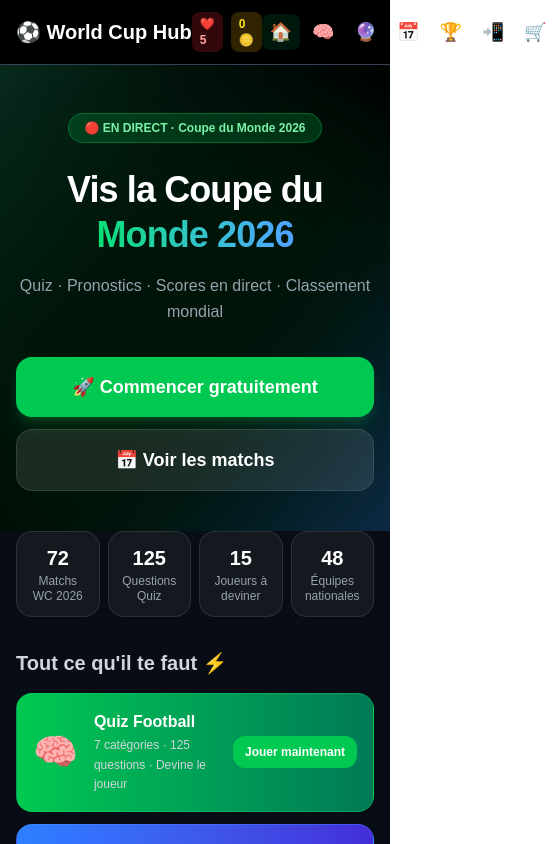
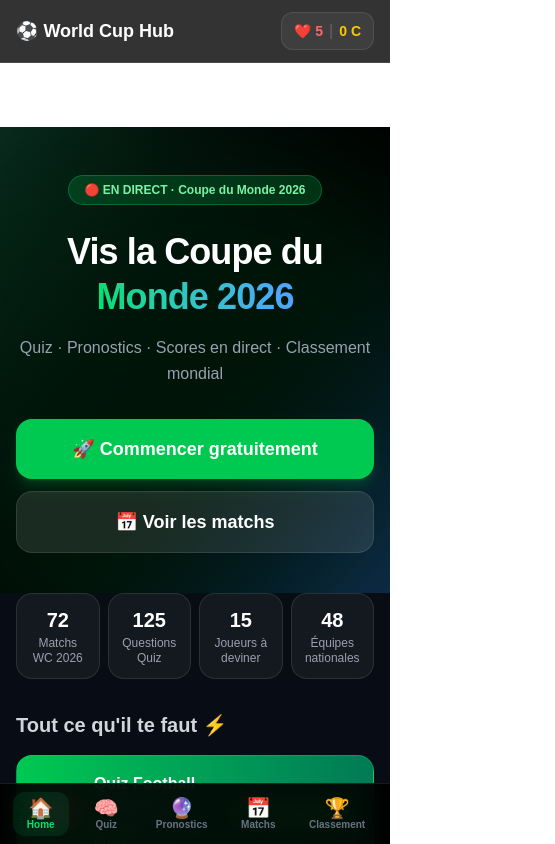
Before and after one commit to Elhadji17/world-cup-hub, a React (Vite) app: page / in a window 390 px wide. Shown: the top 844 px of the page, 555 px wide, since content can reach past the window. Built offline with nearby package versions, Linux system fonts and the light colour scheme.

Commit message:
feat: bottom nav mobile + top bar simplifiee

```diff
--- a/src/App.jsx
+++ b/src/App.jsx
@@ -21,10 +21,10 @@ import QuizLeaderboard from "./pages/QuizLeaderboard";
 
 function AnimatedRoutes() {
   const location = useLocation();
-
   return (
-    <AnimatePresence mode="wait">
-      <Routes location={location} key={location.pathname}>
+    <div className="pb-16 md:pb-0">  {/* ← ajoute ce div */}
+      <AnimatePresence mode="wait">
+        <Routes location={location} key={location.pathname}>
 
         <Route
           path="/"
@@ -73,7 +73,8 @@ function AnimatedRoutes() {
 
 
       </Routes>
-    </AnimatePresence>
+      </AnimatePresence>
+    </div>
   );
 }
 
--- a/src/components/Navbar.jsx
+++ b/src/components/Navbar.jsx
@@ -1,60 +1,103 @@
+// src/components/Navbar.jsx
+// Desktop : navbar horizontale complète
+// Mobile  : top bar simplifiée + bottom navigation
+
 import { Link, useLocation } from "react-router-dom";
 import { useGameStats }      from "../hooks/useGameStats.jsx";
+import { useAuth }           from "../hooks/useAuth";
 
-const LINKS = [
-  { to: "/",            label: "Home",       emoji: "🏠" },
-  { to: "/quiz",        label: "Quiz",       emoji: "🧠" },
-  { to: "/predictions", label: "Pronostics", emoji: "🔮" },
-  { to: "/matches",     label: "Matchs",     emoji: "📅" },
-  { to: "/leaderboard", label: "Classement", emoji: "🏆" },
-  { to: "/share",       label: "Partager",   emoji: "📲" },
-  { to: "/shop",        label: "Shop",       emoji: "🛒" },
+// Liens bottom nav mobile — 5 max
+const BOTTOM_LINKS = [
+  { to: "/",            label: "Home",      emoji: "🏠" },
+  { to: "/quiz",        label: "Quiz",      emoji: "🧠" },
+  { to: "/predictions", label: "Pronostics",emoji: "🔮" },
+  { to: "/matches",     label: "Matchs",    emoji: "📅" },
+  { to: "/leaderboard", label: "Classement",emoji: "🏆" },
 ];
 
-function Navbar() {
-  const { pathname } = useLocation();
-  const { coins, lives } = useGameStats();
+// Liens desktop complets
+const DESKTOP_LINKS = [
+  { to: "/",            label: "Home"       },
+  { to: "/quiz",        label: "Quiz"       },
+  { to: "/predictions", label: "Pronostics" },
+  { to: "/matches",     label: "Matchs"     },
+  { to: "/leaderboard", label: "Classement" },
+  { to: "/share",       label: "Partager"   },
+  { to: "/shop",        label: "Shop"       },
+];
+
+export default function Navbar() {
+  const { pathname }          = useLocation();
+  const { coins, lives }      = useGameStats();
+  const { user }              = useAuth();
 
   return (
-    <div className="flex justify-between items-center px-4 py-3 bg-black text-white border-b border-gray-700">
+    <>
+      {/* ── TOP BAR ─────────────────────────────────────────────────────── */}
+      <header className="sticky top-0 z-40 bg-black/80 backdrop-blur-md border-b border-white/10">
+        <div className="flex items-center justify-between px-4 py-3 max-w-6xl mx-auto">
 
-      {/* Titre */}
-      <Link to="/" className="font-bold text-xl hover:text-green-400 transition shrink-0">
+          {/* Logo */}
+          <Link to="/" className="font-black text-lg text-white hover:text-green-400 transition">
             ⚽ World Cup Hub
           </Link>
 
-      {/* Coins + Vies — centre */}
-      <div className="flex items-center gap-2 text-xs font-bold">
-        <span className="bg-red-500/20 text-red-300 px-2 py-1 rounded-lg">
-          ❤️ {lives}
-        </span>
-        <span className="bg-yellow-500/20 text-yellow-300 px-2 py-1 rounded-lg">
-          {coins} 🪙
-        </span>
-      </div>
-
-      {/* Liens navigation */}
-      <div className="flex gap-1 md:gap-2 text-sm md:text-base">
-        {LINKS.map(({ to, label, emoji }) => {
+          {/* Desktop — liens */}
+          <nav className="hidden md:flex items-center gap-1">
+            {DESKTOP_LINKS.map(({ to, label }) => {
               const active = pathname === to;
               return (
-            <Link
-              key={to}
-              to={to}
-              className={`px-2 py-1 rounded-lg transition font-medium ${
+                <Link key={to} to={to}
+                  className={`px-3 py-1.5 rounded-lg text-sm font-semibold transition ${
                     active
                       ? "text-green-400 bg-green-400/10"
-                  : "hover:text-green-400"
+                      : "text-gray-300 hover:text-white hover:bg-white/10"
                   }`}
                 >
-              <span className="hidden md:inline">{label}</span>
-              <span className="md:hidden text-lg">{emoji}</span>
+                  {label}
+                </Link>
+              );
+            })}
+          </nav>
+
+          {/* Coins + Vies — toujours visible */}
+          <div className="flex items-center gap-2">
+            <Link to="/shop" className="flex items-center gap-1.5 bg-white/5 hover:bg-white/10 border border-white/10 rounded-xl px-3 py-1.5 transition">
+              <span className="text-red-400 text-sm font-bold">❤️ {lives}</span>
+              <span className="text-white/20">|</span>
+              <span className="text-yellow-400 text-sm font-bold">{coins} C</span>
+            </Link>
+          </div>
+        </div>
+      </header>
+
+      {/* ── BOTTOM NAV — mobile seulement ───────────────────────────────── */}
+      <nav className="md:hidden fixed bottom-0 left-0 right-0 z-40 bg-black/90 backdrop-blur-md border-t border-white/10 safe-area-pb">
+        <div className="flex items-center justify-around px-2 py-2">
+          {BOTTOM_LINKS.map(({ to, label, emoji }) => {
+            const active = pathname === to;
+            return (
+              <Link key={to} to={to}
+                className={`flex flex-col items-center gap-0.5 px-3 py-1.5 rounded-xl transition min-w-[56px] ${
+                  active
+                    ? "text-green-400 bg-green-400/10"
+                    : "text-gray-400 hover:text-white"
+                }`}
+              >
+                <span className="text-xl leading-none">{emoji}</span>
+                <span className={`text-[10px] font-semibold leading-none ${
+                  active ? "text-green-400" : "text-gray-500"
+                }`}>
+                  {label}
+                </span>
               </Link>
             );
           })}
         </div>
-    </div>
+      </nav>
+
+      {/* Espace pour le bottom nav sur mobile */}
+      <div className="md:hidden h-16" />
+    </>
   );
 }
-
-export default Navbar;
```
Lines whose indentation alone changed are shown as unchanged.
